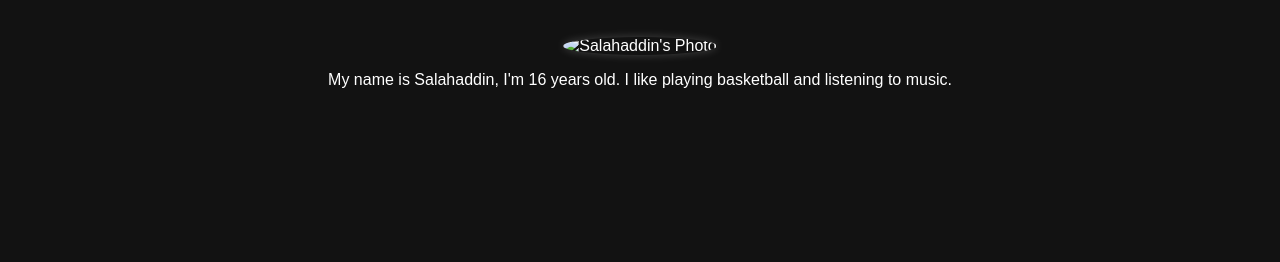
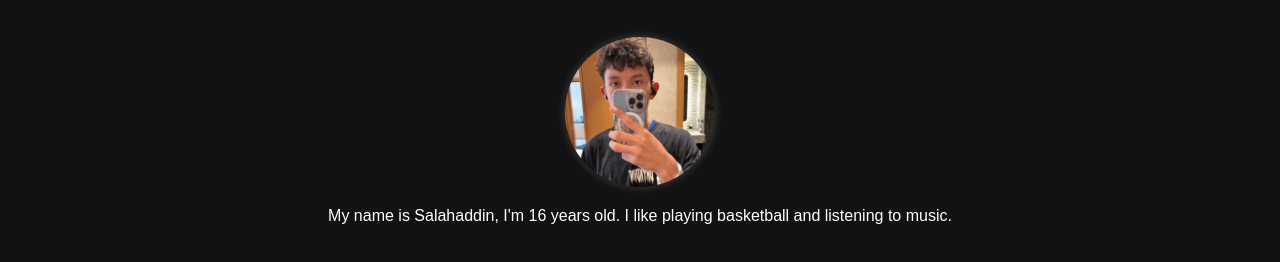
Before and after one commit to Cannax/Portfolio, a plain HTML site: page about.html in a window 1280 px wide. Shown: the part 156-418 px from the top of the page. Drawn offline with Linux system fonts and the light colour scheme.

Commit message:
Update about.html

```diff
--- a/about.html
+++ b/about.html
@@ -17,7 +17,7 @@
 
     <section class="content">
         <h1 data-en="About Me" data-ru="Обо мне">About Me</h1>
-        <img src="images/photo.jpg" alt="Salahaddin's Photo" class="profile-pic">
+        <img src="mypic.jpg" alt="Salahaddin's Photo" class="profile-pic">
         <p data-en="My name is Salahaddin, I'm 16 years old. I like playing basketball and listening to music."
            data-ru="Меня зовут Салахаддин, мне 16 лет. Мне нравится играть в баскетбол и слушать музыку.">
            My name is Salahaddin, I'm 16 years old. I like playing basketball and listening to music.
```
